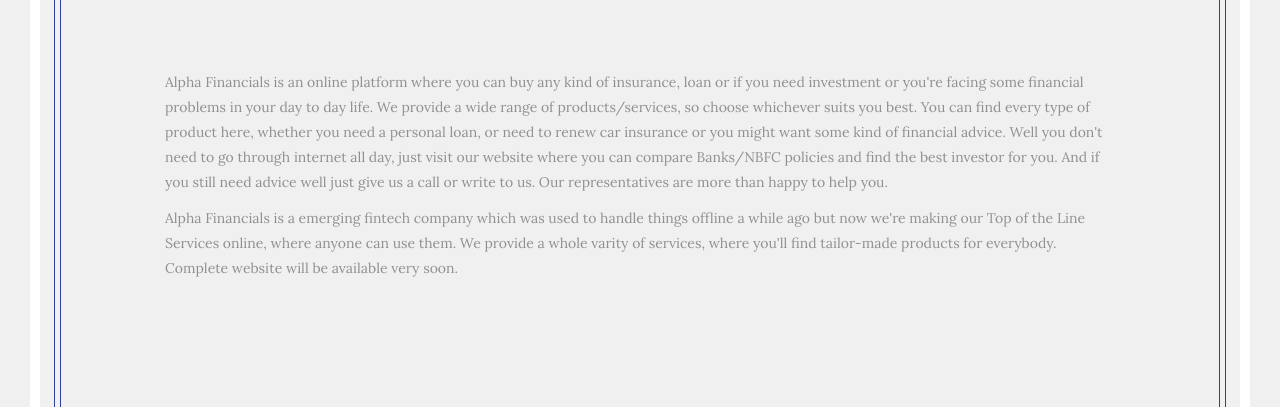
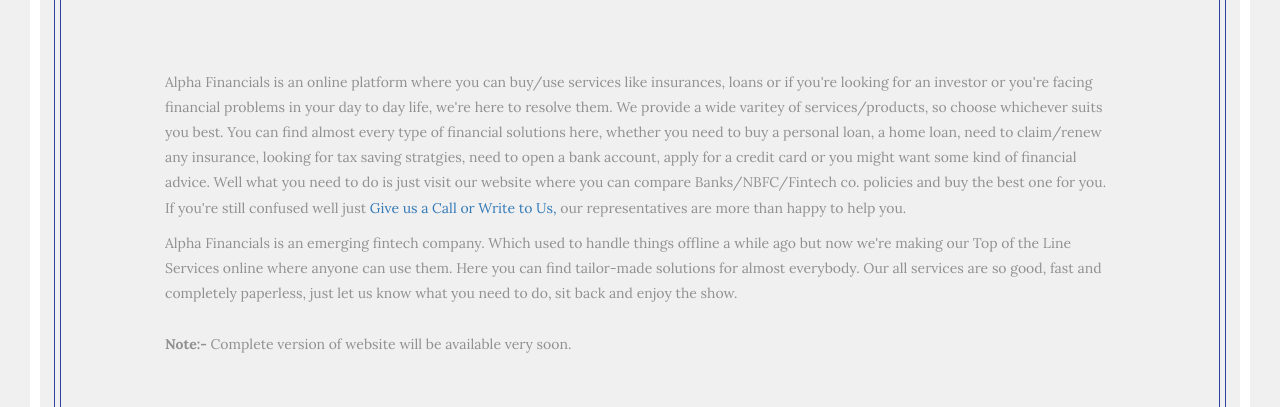
Before and after one commit to aman-kat/alphafinancialscs.github.io, a plain HTML site: page index.html in a window 1280 px wide. Both pictures are taken after a click on the link "EXPLORE MORE". Shown: the part 222-629 px from the top of the page. Drawn offline with Linux system fonts and the light colour scheme; files whose address does not match are found by name.

Commit message:
Update index.html

```diff
--- a/index.html
+++ b/index.html
@@ -124,14 +124,14 @@
 
 									<div class='about-text' >
 										<p>
-											Alpha Financials is an online platform where you can buy any kind of insurance, loan or if you need investment or you're facing some financial problems in your day to day life. We provide a wide range of products/services, so choose whichever suits you best.
-											You can find every type of product here, whether you need a personal loan, or need to renew car insurance or you might want some kind of financial advice. Well you don't need to go through internet all day, just visit our website where you can compare Banks/NBFC policies
-											 and find the best investor for you. And if you still need advice well just give us a call or write to us. Our representatives are more than happy to help you.
+											Alpha Financials is an online platform where you can buy/use services like insurances, loans or if you're looking for an investor or you're facing financial problems in your day to day life, we're here to resolve them. We provide a wide varitey of services/products, so choose whichever suits you best.
+											You can find almost every type of financial solutions here, whether you need to buy a personal loan, a home loan, need to claim/renew any insurance, looking for tax saving stratgies, need to open a bank account, apply for a credit card or you might want some kind of financial advice. Well what you
+											need to do is just visit our website where you can compare Banks/NBFC/Fintech co. policies and buy the best one for you. If you're still confused well just <a href="#contact">Give us a Call or Write to Us,</a> our representatives are more than happy to help you.
 										</p>
 
 										<p>
-											Alpha Financials is a emerging fintech company which was used to handle things offline a while ago but now we're making our Top of the Line Services online, where anyone can use them. We provide a whole varity of services, where you'll find tailor-made products for everybody.
-											Complete website will be available very soon.
+											Alpha Financials is an emerging fintech company. Which used to handle things offline a while ago but now we're making our Top of the Line Services online where anyone can use them. Here you can find tailor-made solutions for almost everybody.
+											Our all services are so good, fast and completely paperless, just let us know what you need to do, sit back and enjoy the show.<br><br><strong>Note:-</strong> Complete version of website will be available very soon.
 										</p>
 
 									</div>
```
